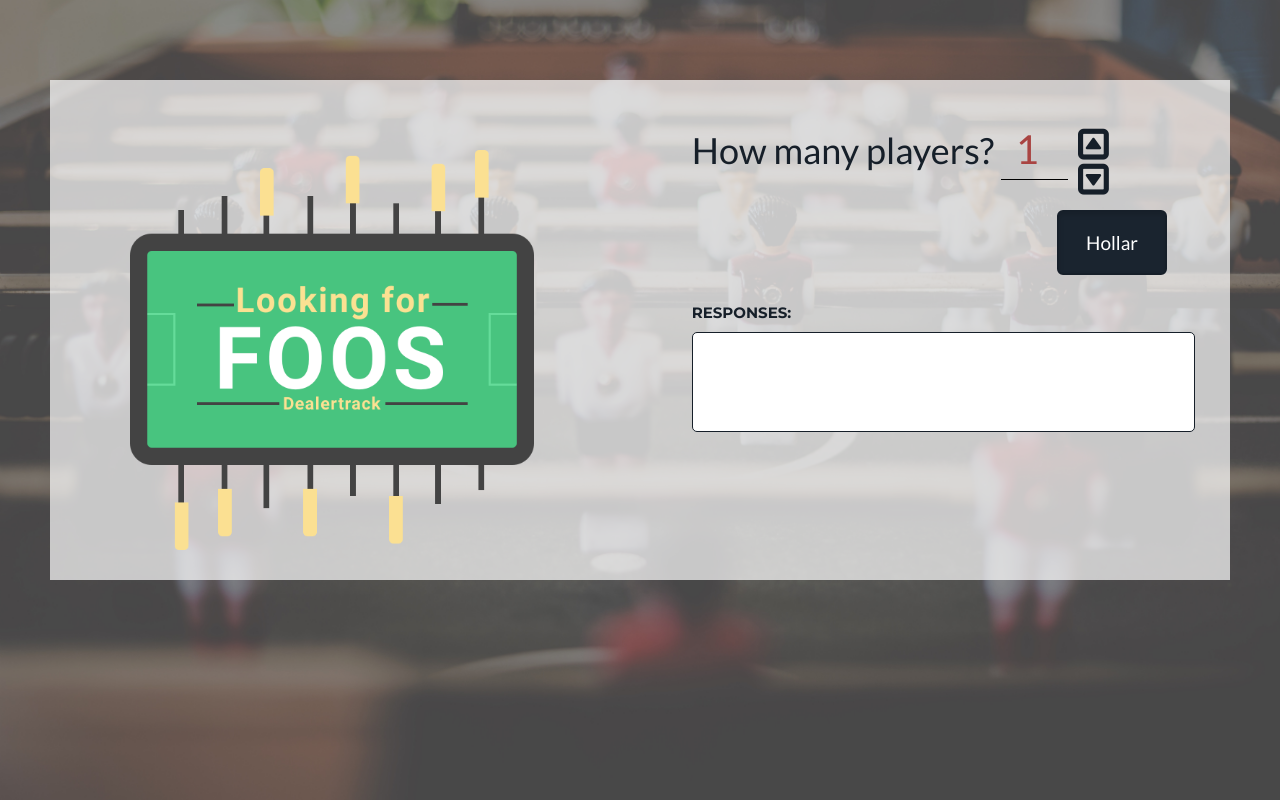
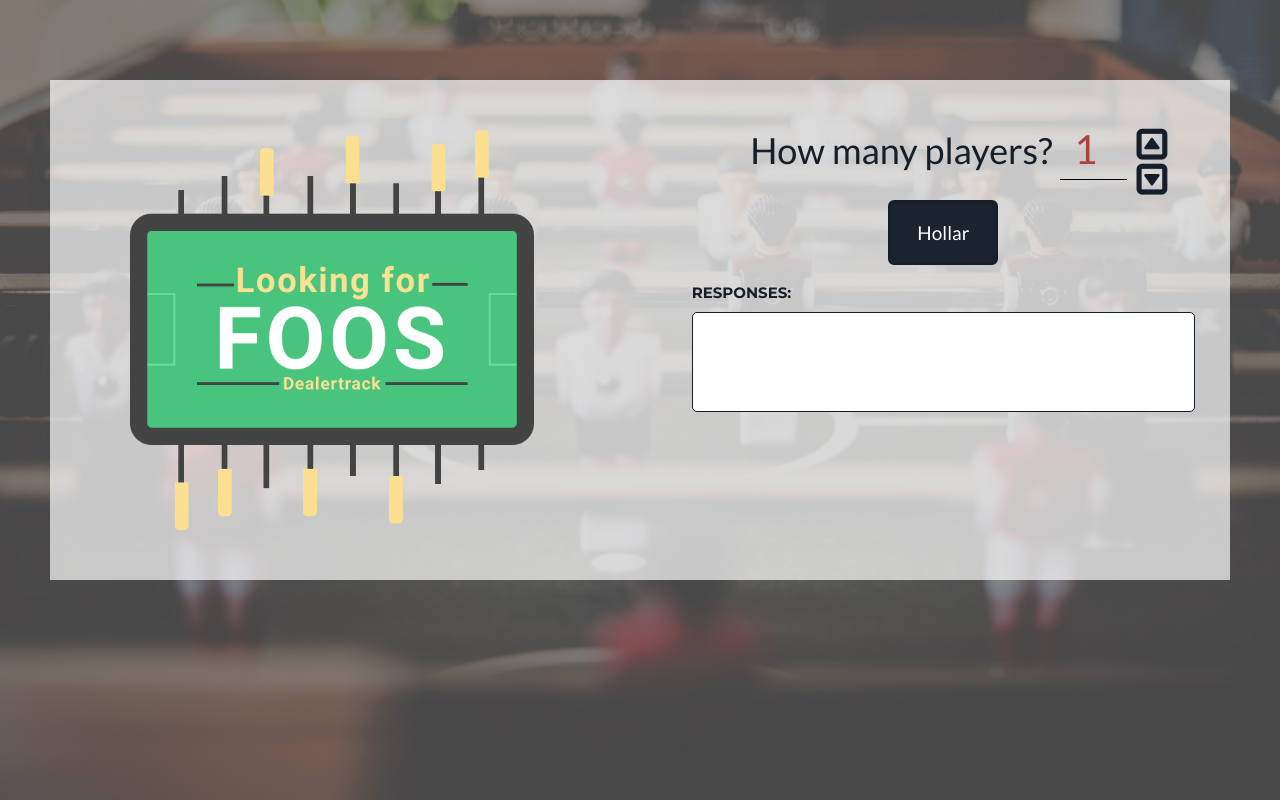
Before and after one commit to seanon414/l4f, a Django app: template foos/templates/index.html in a window 1280 px wide. Run offline with Django 3.2, Linux system fonts and the light colour scheme; the template is opened without the code that fills it: values that come from a table or form of the project are taken from there, others are empty; some libraries are stand-ins or nearby versions.

Commit message:
slight css changes

```diff
--- a/foos/static/css/l4f.css
+++ b/foos/static/css/l4f.css
@@ -25,10 +25,12 @@ body {
     right: 70px;
     color: #161f29;
     z-index: 99;
+    text-align: center;
 }
 .slack-history {
     clear: both;
     margin-top: 20px;
+    text-align: left;
 }
 .slack-messages {
     height: 100px;
@@ -51,14 +53,13 @@ input#id_number_of_players {
     height: 400px;
     z-index: 99;
     position: absolute;
-    top: 100px;
+    top: 80px;
     left: 80px;
 }
 .players .btn {
     clear:both;
     display: block;
-    float: right;
-    margin: 30px 28px 30px 0;
+    margin: 20px auto;
 }
 .number-players {
     margin-right: 10px;
--- a/foos/static/js/l4f.js
+++ b/foos/static/js/l4f.js
@@ -38,7 +38,7 @@
                         })
                     }
                 })
-            }, 1000);
+            }, 5000);
         }
 
     };
```
